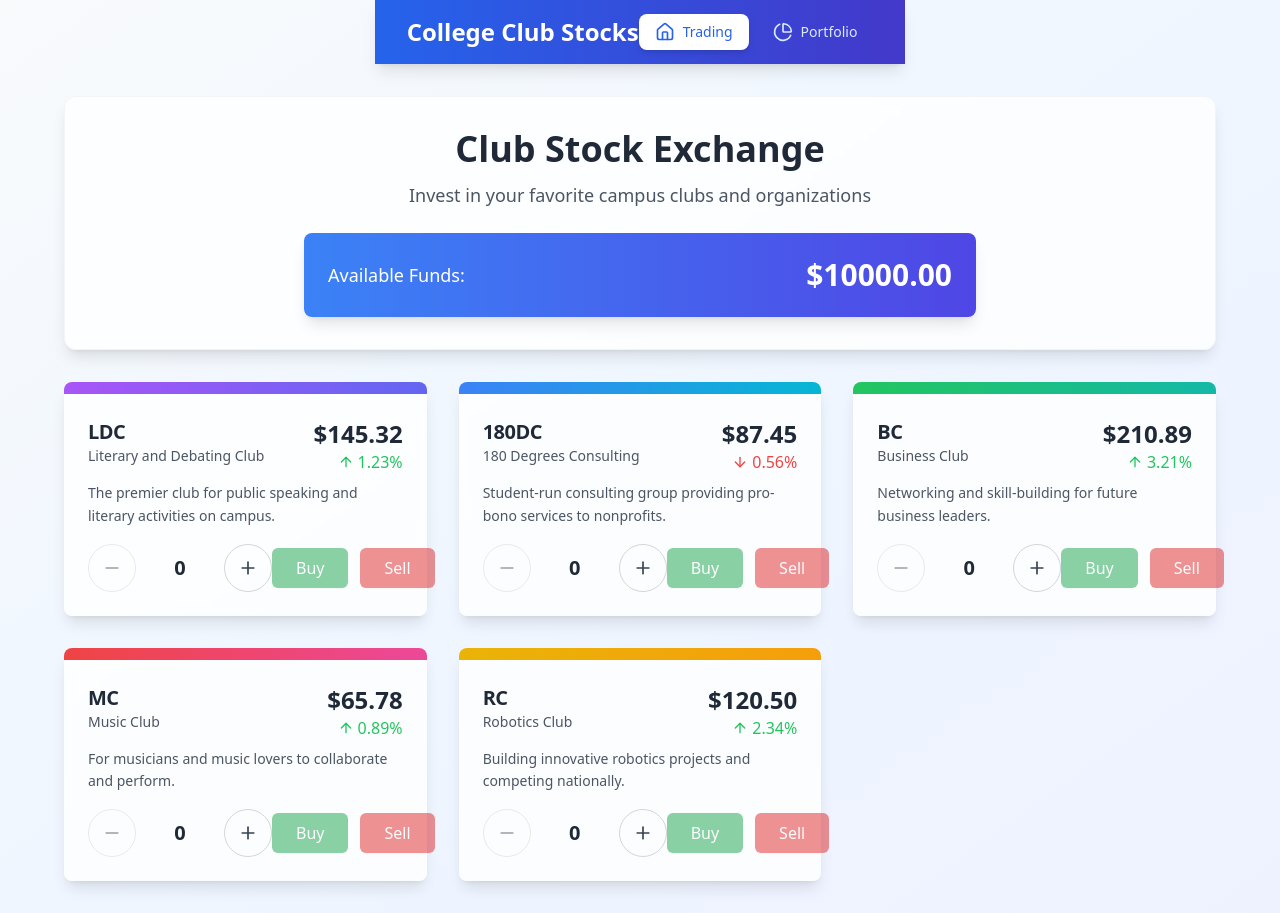
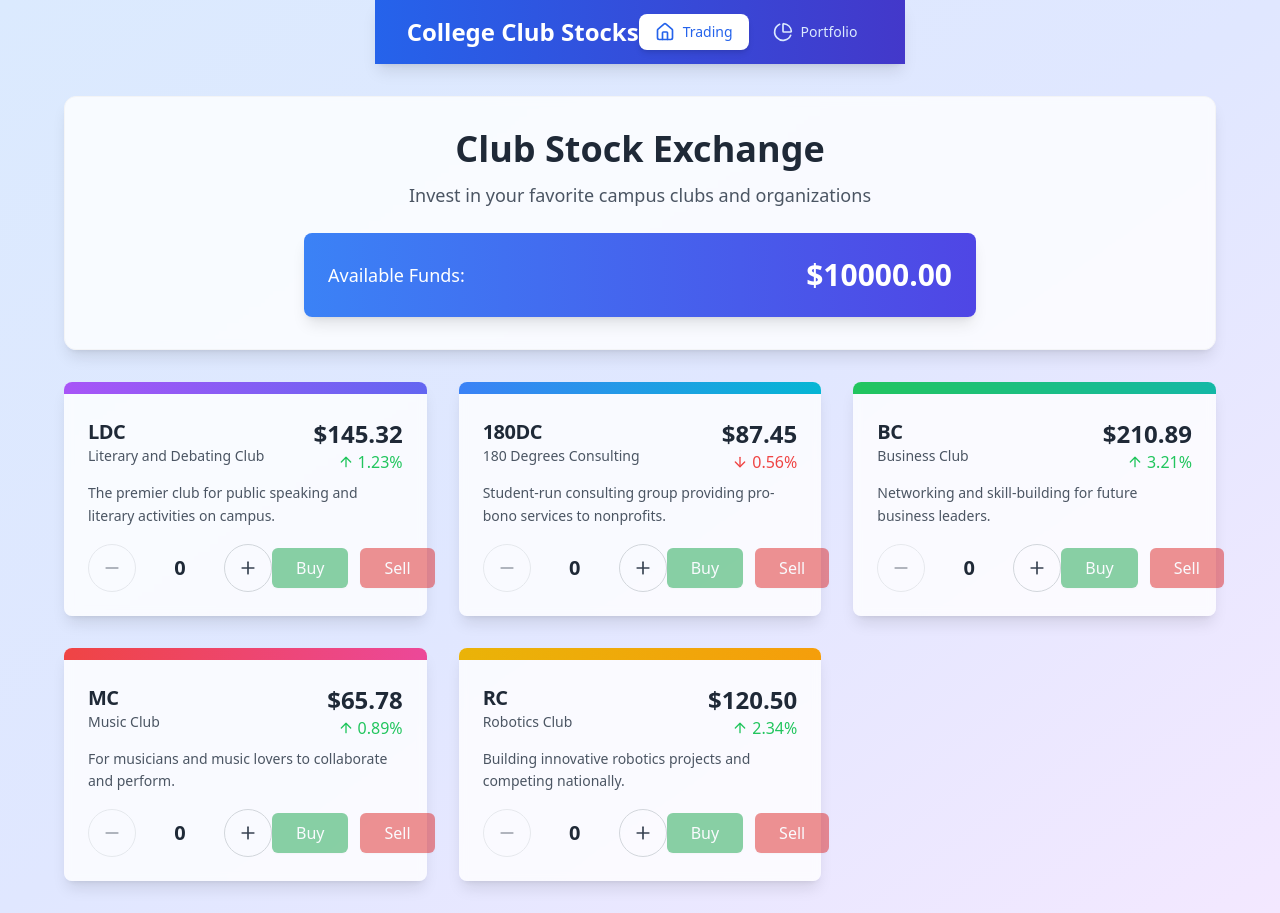
Before and after one commit to roy030407/stock-market, a React (Vite) app: page / in a window 1280 px wide. Built offline with nearby package versions, Linux system fonts and the light colour scheme.

Commit message:
Update App.jsx

```diff
--- a/src/App.jsx
+++ b/src/App.jsx
@@ -50,7 +50,7 @@
 
   return (
     <Router>
-      <div className="min-h-screen bg-gradient-to-br from-slate-50 via-blue-50 to-indigo-50 flex flex-col items-center">
+      <div className="min-h-screen bg-gradient-to-br from-blue-100 via-indigo-100 to-purple-100 flex flex-col items-center">
         <NavBar />
         <main className="w-full max-w-7xl mx-auto py-8 px-4 sm:px-6 lg:px-8 flex-1 flex flex-col items-center">
           <div className="w-full max-w-6xl">
```
